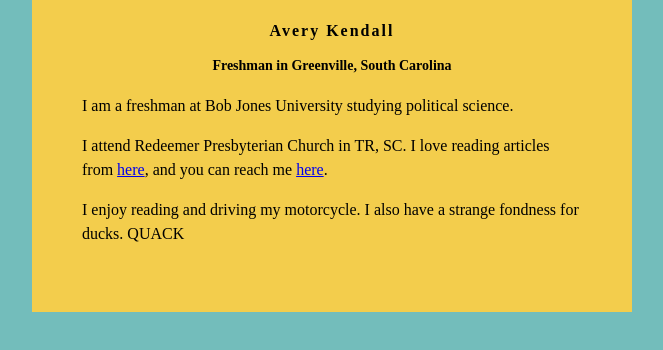
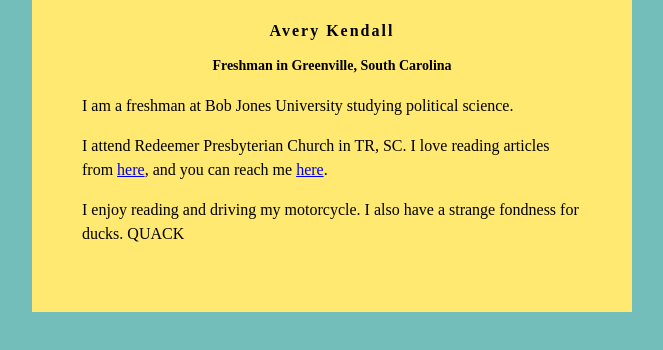
Before and after one commit to AveryKendall/AveryKendall.github.io, a plain HTML site: page index.html in a window 1280 px wide. Shown: the whole page, without its empty margins (308-971 px from the left). Drawn offline with Linux system fonts and the light colour scheme.

Commit message:
Update index.html

```diff
--- a/index.html
+++ b/index.html
@@ -6,7 +6,7 @@ body {
     font-family: Copperplate;
 }
 #content {
-    background:#f3cd4c;
+    background:#FFE971;
     min-width: 200px;
     max-width: 500px;
     padding: 50px;
```
